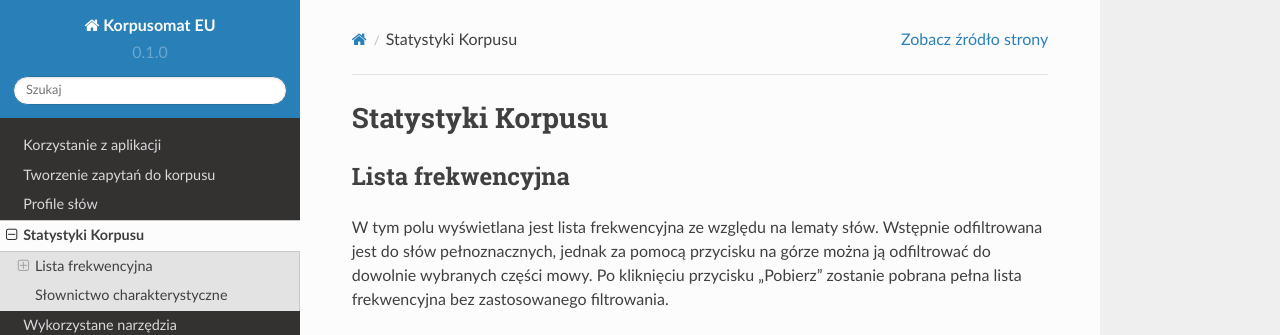
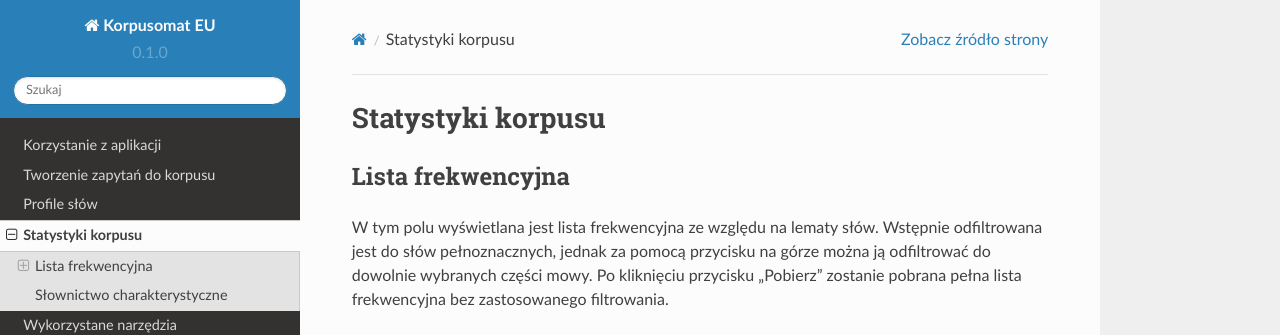
Before and after one commit to ipipan/korpusomat-eu-docs, a Sphinx documentation site: the page built from docs/source/statistics.rst, in a window 1280 px wide and 900 px high. Shown: the top 335 px of the window. Built offline with Sphinx 7.4.7 and the Read the Docs theme 2.0.0, drawn with Linux system fonts in a browser that asks for light colours.

```diff
--- a/docs/source/statistics.rst
+++ b/docs/source/statistics.rst
@@ -1,4 +1,4 @@
-Statystyki Korpusu
+Statystyki korpusu
 ^^^^^^^^^^^^^^^
 
 Lista frekwencyjna
```
